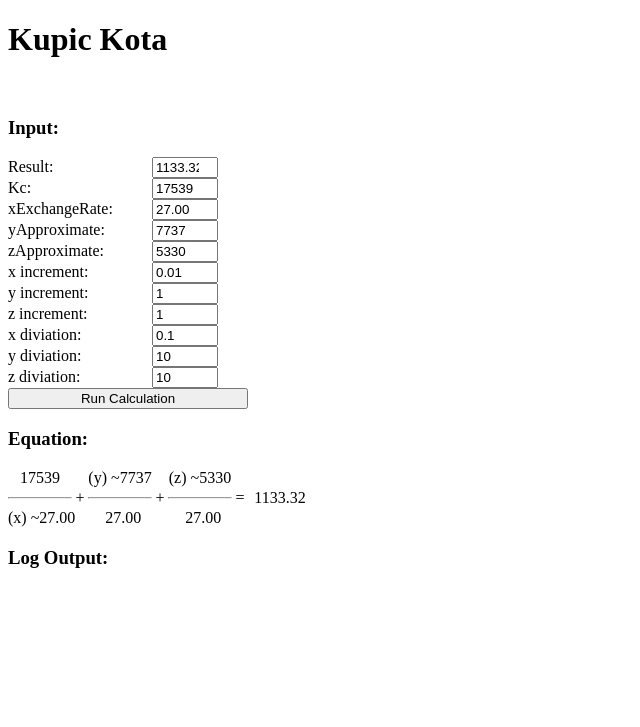
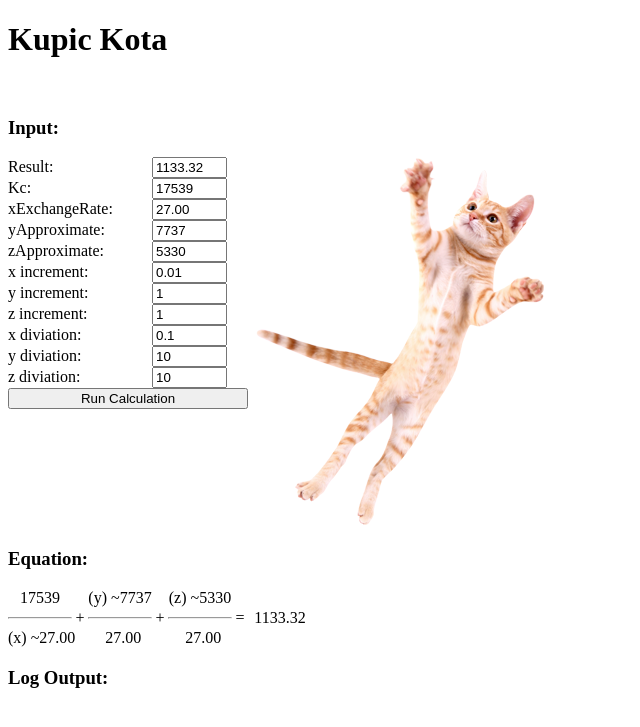
Before and after one commit to lukaprelic/MumAccounting, a Flask app: page / in a window 1280 px wide. Shown: the top 727 px of the page, without its empty margins (0-640 px from the left). Run offline with Flask 2, Linux system fonts and the light colour scheme.

Commit message:
added cat

```diff
--- a/static/css/style.css
+++ b/static/css/style.css
@@ -4,7 +4,7 @@
 display: table-cell;
 }
 .col input{
-    width:60%;
+    width:70%;
 }
 
 .formm{
@@ -51,4 +51,9 @@ display: table-cell;
 {
     min-width:1em;
 }
+#inputandcat{
+display:flex;}
+#cat:hover {
+  -webkit-transform: scaleX(-1);
+  transform: scaleX(-1);
 }
--- a/templates/index.html
+++ b/templates/index.html
@@ -7,6 +7,7 @@
     <!-- styles -->
     <link rel="stylesheet" type="text/css" href="static/css/style.css">
     <script type="text/javascript" src="static/js/js.js"></script>
+    <link rel="shortcut icon" type="image/png" href="static/favicon.png"/>
 </head>
 <body>
 <div class="container">
@@ -15,6 +16,7 @@
     <div id="content"></div>
 </div>
 <h3>Input:</h3>
+<div id="inputandcat">
 <form id="runCalcForm" class="col formm">
     <div class="row"><label for="calcResult">Result:</label>
         <input type="number" id="calcResult" name="calcResult" value=1133.32></div>
@@ -40,6 +42,8 @@
         <input type="number" id="zdiviation" name="zdiviation" value=10></div>
     <div><input style="width:100%" type="button" onclick="runcalc()" value="Run Calculation"></div>
 </form>
+        <img id="cat" src="static/cat.png" alt="Smiley face">
+    </div>
 <h3>Equation:</h3>
 <div id="equation table">
     <div class="row">
```
Also changed, not shown: static/cat.png (added), static/favicon.png (added).
